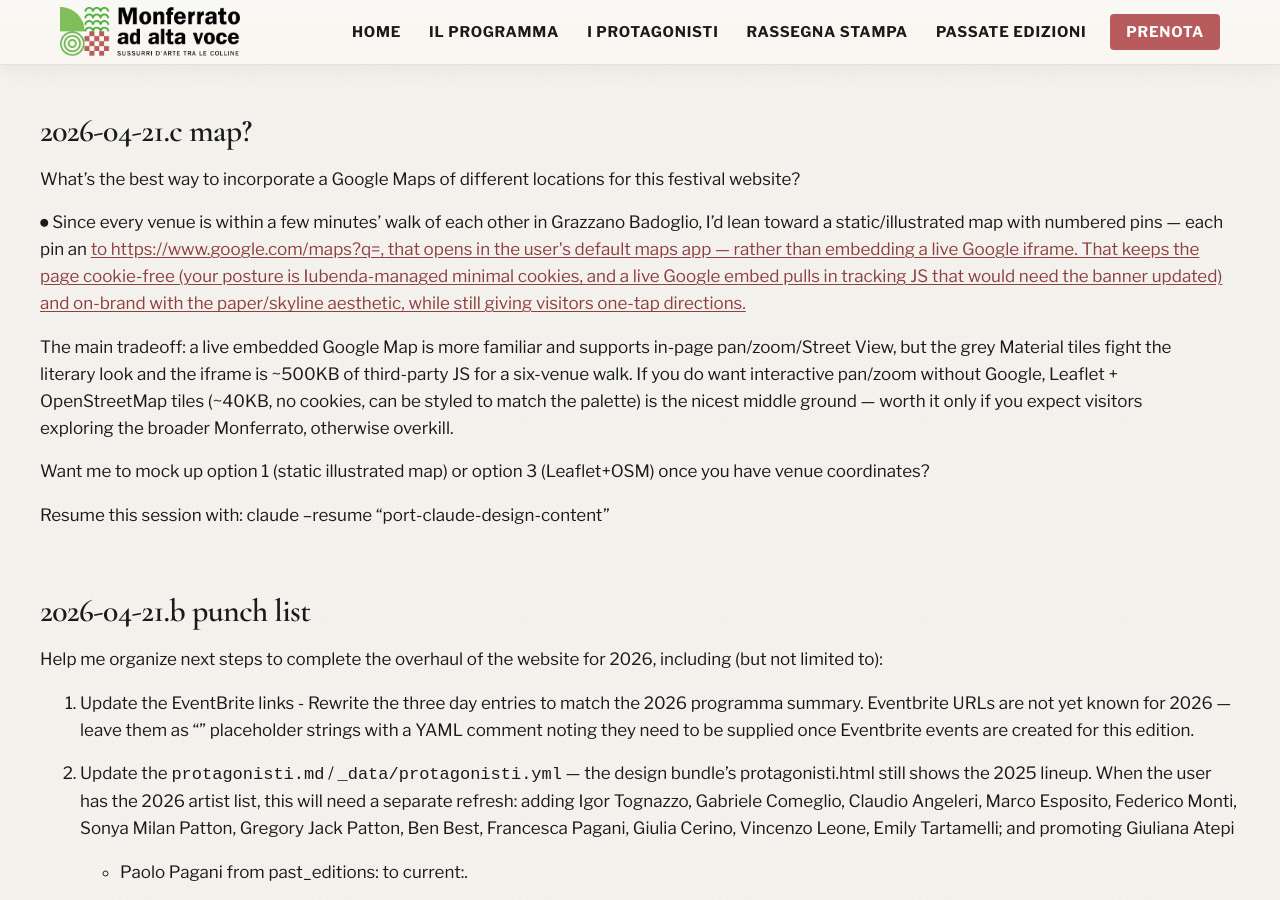
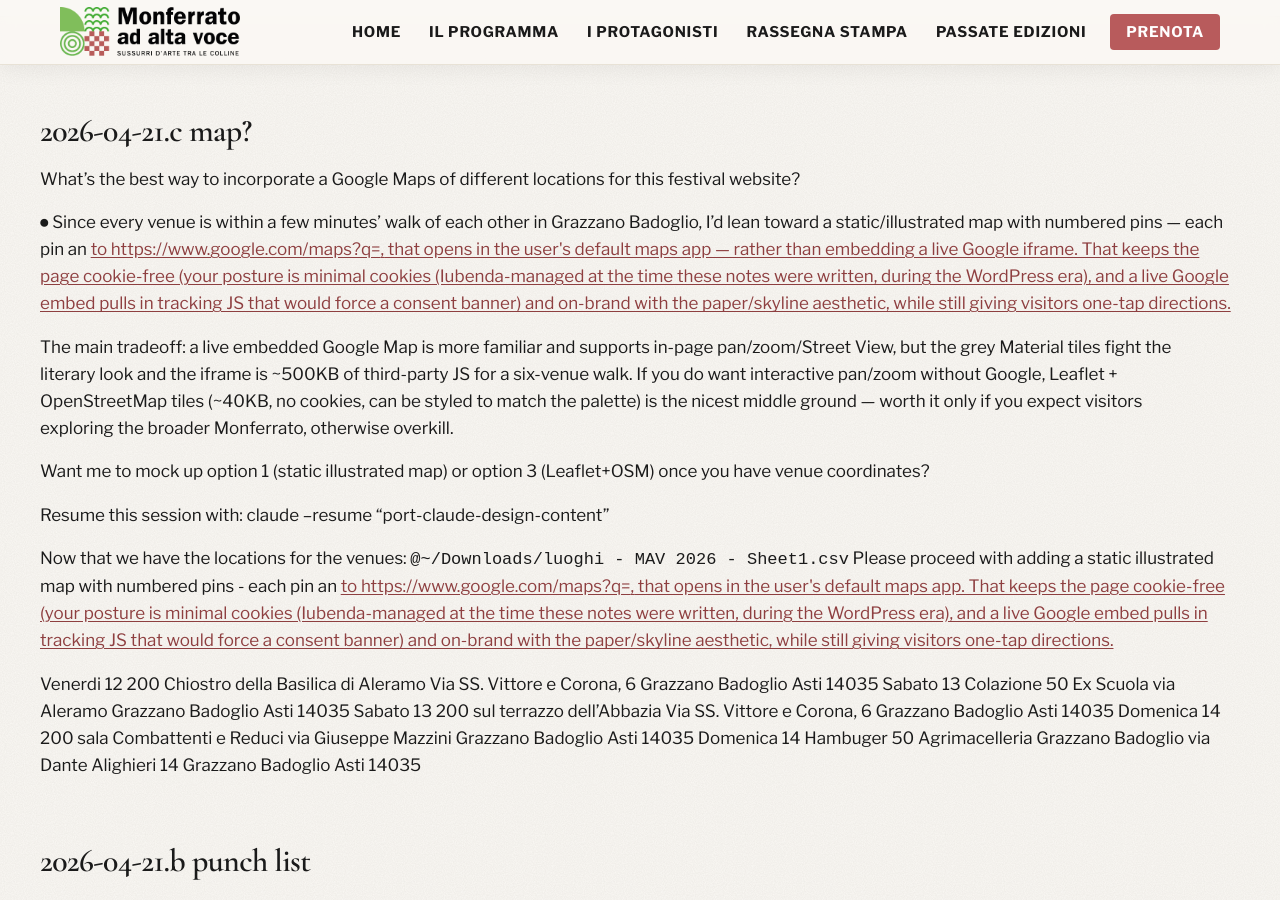
Before and after one commit to monferratoadaltavoce/monferratoadaltavoce.github.io, a Jekyll site: the page built from notes.md, in a window 1280 px wide and 900 px high, scrolled down 213 px. Built offline with Jekyll 4.4.1, drawn with Linux system fonts in a browser that asks for light colours; our own code applies the rules of GitHub Pages for plain Markdown files.

Commit message:
Self-host webfonts; drop Google Fonts CDN; retire Iubenda references
- Add 15 woff2 files under assets/fonts/ (Libre Franklin,
  Cormorant Garamond, Montserrat — same families/weights/styles
  the site was loading from Google's CDN).
- Add @font-face block at the top of style.scss pointing at the
  self-hosted files; font-display: swap to avoid FOIT.
- Remove the three <link> tags loading fonts.googleapis.com /
  fonts.gstatic.com from _layouts/default.html. The site now
  makes zero third-party CSS/font requests at page load.
- Update CLAUDE.md, design.md, notes.md: replace present-tense
  Iubenda mentions with the new self-hosted posture; keep the
  WordPress-era historical reference. With zero first-party
  cookies, Vimeo in DNT mode, and Eventbrite as outbound links
  only, no consent banner is required (Italian Garante
  guidance).

Co-Authored-By: Claude Opus 4.7 (1M context) <noreply@anthropic.com>

```diff
--- a/_layouts/default.html
+++ b/_layouts/default.html
@@ -15,10 +15,6 @@
   <meta property="og:image" content="{{ site.url }}{{ '/assets/img/site/logo@3x.png' | relative_url }}">
   <meta property="og:locale" content="{{ site.locale }}">
 
-  <link rel="preconnect" href="https://fonts.googleapis.com">
-  <link rel="preconnect" href="https://fonts.gstatic.com" crossorigin>
-  <link href="https://fonts.googleapis.com/css2?family=Libre+Franklin:wght@400;600;700;900&family=Cormorant+Garamond:ital,wght@0,400;0,600;0,700;1,400;1,600&family=Montserrat:wght@400;500;600;700;800;900&display=swap" rel="stylesheet">
-
   <link rel="stylesheet" href="{{ '/assets/css/style.css' | relative_url }}">
   {% seo %}
   {% feed_meta %}
--- a/assets/css/style.scss
+++ b/assets/css/style.scss
@@ -1,6 +1,87 @@
 ---
 # Front matter forces Jekyll/Sass to process this file.
 ---
+
+// ─── Self-hosted webfonts ───────────────────────────────────────────────────
+// woff2 files in /assets/fonts/ replace the former Google Fonts CDN load.
+
+@font-face {
+  font-family: 'Libre Franklin';
+  font-style: normal; font-weight: 400; font-display: swap;
+  src: url('/assets/fonts/libre-franklin-v20-latin-regular.woff2') format('woff2');
+}
+@font-face {
+  font-family: 'Libre Franklin';
+  font-style: normal; font-weight: 600; font-display: swap;
+  src: url('/assets/fonts/libre-franklin-v20-latin-600.woff2') format('woff2');
+}
+@font-face {
+  font-family: 'Libre Franklin';
+  font-style: normal; font-weight: 700; font-display: swap;
+  src: url('/assets/fonts/libre-franklin-v20-latin-700.woff2') format('woff2');
+}
+@font-face {
+  font-family: 'Libre Franklin';
+  font-style: normal; font-weight: 900; font-display: swap;
+  src: url('/assets/fonts/libre-franklin-v20-latin-900.woff2') format('woff2');
+}
+
+@font-face {
+  font-family: 'Cormorant Garamond';
+  font-style: normal; font-weight: 400; font-display: swap;
+  src: url('/assets/fonts/cormorant-garamond-v21-latin-regular.woff2') format('woff2');
+}
+@font-face {
+  font-family: 'Cormorant Garamond';
+  font-style: italic; font-weight: 400; font-display: swap;
+  src: url('/assets/fonts/cormorant-garamond-v21-latin-italic.woff2') format('woff2');
+}
+@font-face {
+  font-family: 'Cormorant Garamond';
+  font-style: normal; font-weight: 600; font-display: swap;
+  src: url('/assets/fonts/cormorant-garamond-v21-latin-600.woff2') format('woff2');
+}
+@font-face {
+  font-family: 'Cormorant Garamond';
+  font-style: italic; font-weight: 600; font-display: swap;
+  src: url('/assets/fonts/cormorant-garamond-v21-latin-600italic.woff2') format('woff2');
+}
+@font-face {
+  font-family: 'Cormorant Garamond';
+  font-style: normal; font-weight: 700; font-display: swap;
+  src: url('/assets/fonts/cormorant-garamond-v21-latin-700.woff2') format('woff2');
+}
+
+@font-face {
+  font-family: 'Montserrat';
+  font-style: normal; font-weight: 400; font-display: swap;
+  src: url('/assets/fonts/montserrat-v31-latin-regular.woff2') format('woff2');
+}
+@font-face {
+  font-family: 'Montserrat';
+  font-style: normal; font-weight: 500; font-display: swap;
+  src: url('/assets/fonts/montserrat-v31-latin-500.woff2') format('woff2');
+}
+@font-face {
+  font-family: 'Montserrat';
+  font-style: normal; font-weight: 600; font-display: swap;
+  src: url('/assets/fonts/montserrat-v31-latin-600.woff2') format('woff2');
+}
+@font-face {
+  font-family: 'Montserrat';
+  font-style: normal; font-weight: 700; font-display: swap;
+  src: url('/assets/fonts/montserrat-v31-latin-700.woff2') format('woff2');
+}
+@font-face {
+  font-family: 'Montserrat';
+  font-style: normal; font-weight: 800; font-display: swap;
+  src: url('/assets/fonts/montserrat-v31-latin-800.woff2') format('woff2');
+}
+@font-face {
+  font-family: 'Montserrat';
+  font-style: normal; font-weight: 900; font-display: swap;
+  src: url('/assets/fonts/montserrat-v31-latin-900.woff2') format('woff2');
+}
 
 // ─── Brand tokens ───────────────────────────────────────────────────────────
 $color-bg:        #FAF8F4;        // warm off-white
--- a/notes.md
+++ b/notes.md
@@ -4,10 +4,7 @@
 
 What's the best way to incorporate a Google Maps of different locations for this festival website?
 
-⏺ Since every venue is within a few minutes' walk of each other in Grazzano Badoglio, I'd lean toward a static/illustrated map with numbered pins — each
-   pin an <a> to https://www.google.com/maps?q=<lat>,<lng> that opens in the user's default maps app — rather than embedding a live Google iframe. That
-  keeps the page cookie-free (your posture is Iubenda-managed minimal cookies, and a live Google embed pulls in tracking JS that would need the banner
-  updated) and on-brand with the paper/skyline aesthetic, while still giving visitors one-tap directions.
+⏺ Since every venue is within a few minutes' walk of each other in Grazzano Badoglio, I'd lean toward a static/illustrated map with numbered pins — each pin an <a> to https://www.google.com/maps?q=<lat>,<lng> that opens in the user's default maps app — rather than embedding a live Google iframe. That keeps the page cookie-free (your posture is minimal cookies (Iubenda-managed at the time these notes were written, during the WordPress era), and a live Google embed pulls in tracking JS that would force a consent banner) and on-brand with the paper/skyline aesthetic, while still giving visitors one-tap directions.
 
   The main tradeoff: a live embedded Google Map is more familiar and supports in-page pan/zoom/Street View, but the grey Material tiles fight the
   literary look and the iframe is ~500KB of third-party JS for a six-venue walk. If you do want interactive pan/zoom without Google, Leaflet +
@@ -18,6 +15,18 @@ What's the best way to incorporate a Google Maps of different locations for this
 
 Resume this session with:
 claude --resume "port-claude-design-content"
+
+Now that we have the locations for the venues: `@~/Downloads/luoghi - MAV 2026 - Sheet1.csv`
+Please proceed with adding a static illustrated map with numbered pins - each pin an <a> to https://www.google.com/maps?q=<lat>,<lng> that opens in the user's default maps app. That keeps the page cookie-free (your posture is minimal cookies (Iubenda-managed at the time these notes were written, during the WordPress era), and a live Google embed pulls in tracking JS that would force a consent banner) and on-brand with the paper/skyline aesthetic, while still giving visitors one-tap directions.
+
+
+
+Venerdi 12	200		Chiostro della Basilica di Aleramo	Via SS. Vittore e Corona, 6		Grazzano Badoglio	Asti	14035
+Sabato 13 Colazione	50	Ex Scuola		via Aleramo		Grazzano Badoglio	Asti	14035
+Sabato 13	200	sul terrazzo dell’Abbazia		Via SS. Vittore e Corona, 6		Grazzano Badoglio	Asti	14035
+Domenica 14	200	sala Combattenti e Reduci		via Giuseppe Mazzini		Grazzano Badoglio	Asti	14035
+Domenica 14 Hambuger	50	Agrimacelleria Grazzano Badoglio		via Dante Alighieri 14		Grazzano Badoglio	Asti	14035
+
 
 ## 2026-04-21.b punch list
 
```
Also changed, not shown: CLAUDE.md (+6 -1 lines), design.md (+5 -2 lines), assets/fonts/cormorant-garamond-v21-latin-600.woff2 (added), assets/fonts/cormorant-garamond-v21-latin-600italic.woff2 (added), assets/fonts/cormorant-garamond-v21-latin-700.woff2 (added), assets/fonts/cormorant-garamond-v21-latin-italic.woff2 (added), assets/fonts/cormorant-garamond-v21-latin-regular.woff2 (added), assets/fonts/libre-franklin-v20-latin-600.woff2 (added), assets/fonts/libre-franklin-v20-latin-700.woff2 (added), assets/fonts/libre-franklin-v20-latin-900.woff2 (added), assets/fonts/libre-franklin-v20-latin-regular.woff2 (added), assets/fonts/montserrat-v31-latin-500.woff2 (added), assets/fonts/montserrat-v31-latin-600.woff2 (added), assets/fonts/montserrat-v31-latin-700.woff2 (added), 3 more files.
